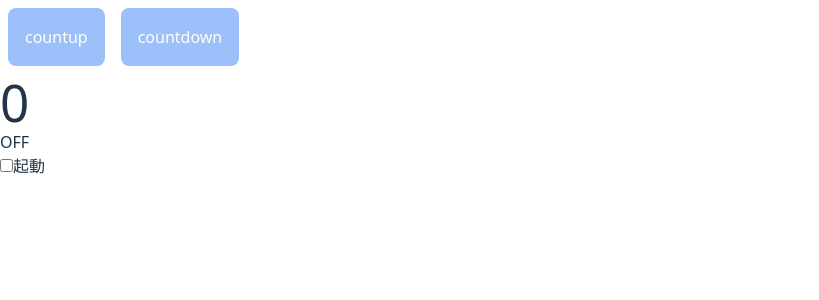
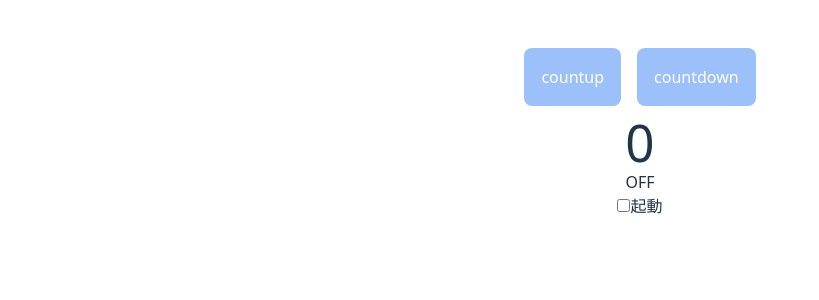
Before and after one commit to takashioguchi/my-react-app, a React (Vite) app: page / in a window 1280 px wide. Shown: the top 300 px of the page, without its empty margins (0-819 px from the left). Built offline with nearby package versions, Linux system fonts and the light colour scheme.

Commit message:
feat: update App component to use a div wrapper instead of fragment for better structure

```diff
--- a/src/App.jsx
+++ b/src/App.jsx
@@ -19,7 +19,7 @@ function App() {
   };
 
   return (
-    <>
+    <div className="content-center text-center p-10">
       <Btn btnClick={handleCountUp} disabled={!onoff}>
         countup
       </Btn>
@@ -37,7 +37,7 @@ function App() {
         />
         起動
       </label>
-    </>
+    </div>
   );
 }
 
```
